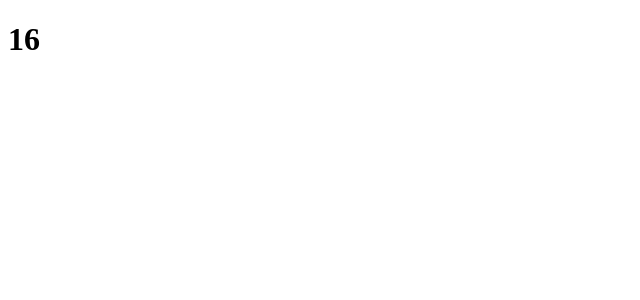
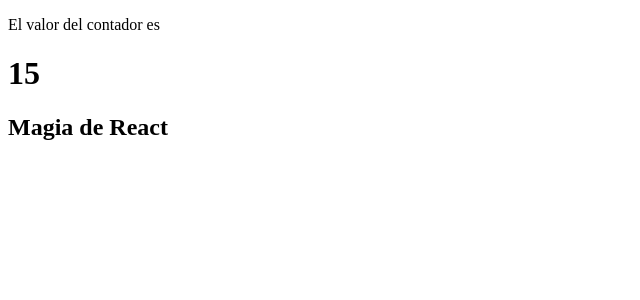
Before and after one commit to miguelgargallo/contador_mejorado, a React (Create React App) app: page / in a window 1280 px wide. Shown: the top 300 px of the page, without its empty margins (0-640 px from the left). Built offline with nearby package versions, Linux system fonts and the light colour scheme.

Commit message:
1.1.3 Pruebas 1.1.3 Pruebas

```diff
--- a/src/index.js
+++ b/src/index.js
@@ -15,7 +15,9 @@ const App = (props) => {
 
   return (
     <div>
+      <p>El valor del contador es</p>
       <h1>{contadorValue}</h1>
+      <h2>Magia de React</h2>
     </div>
   );
 };
```
